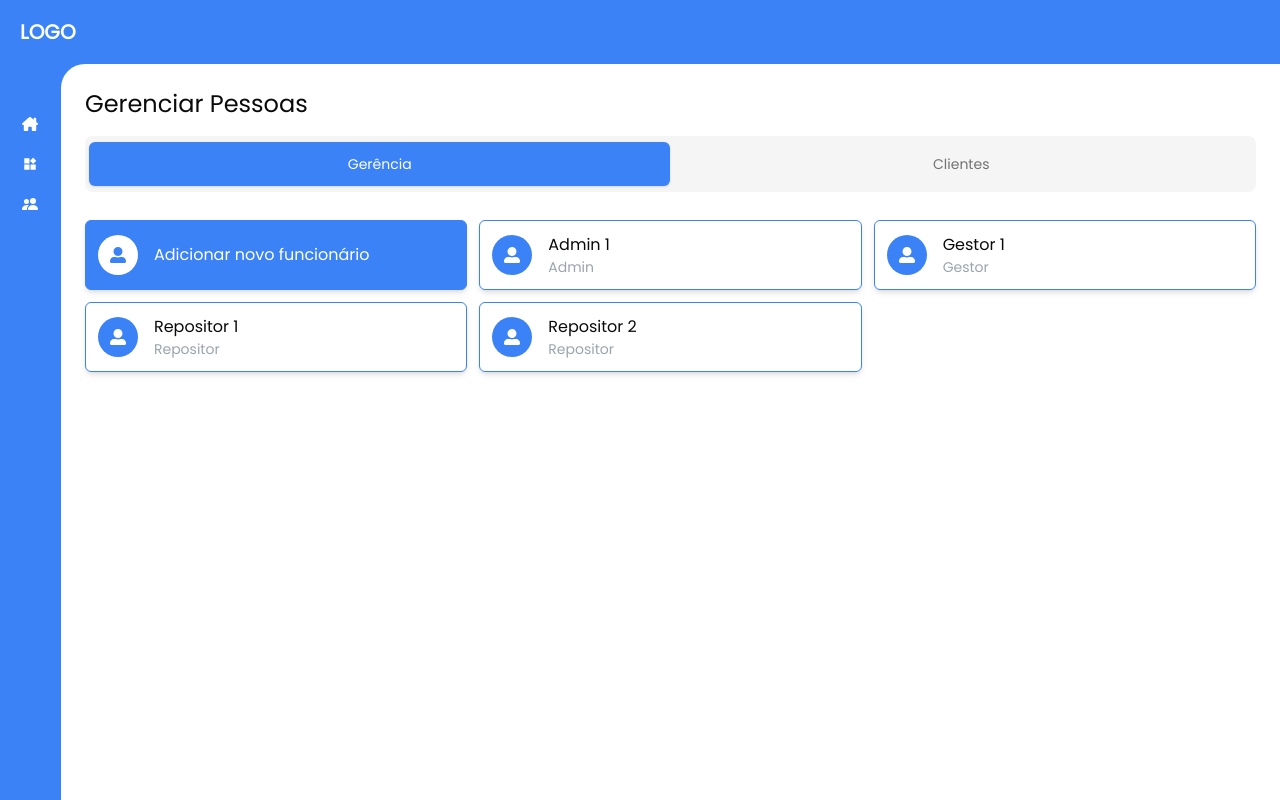
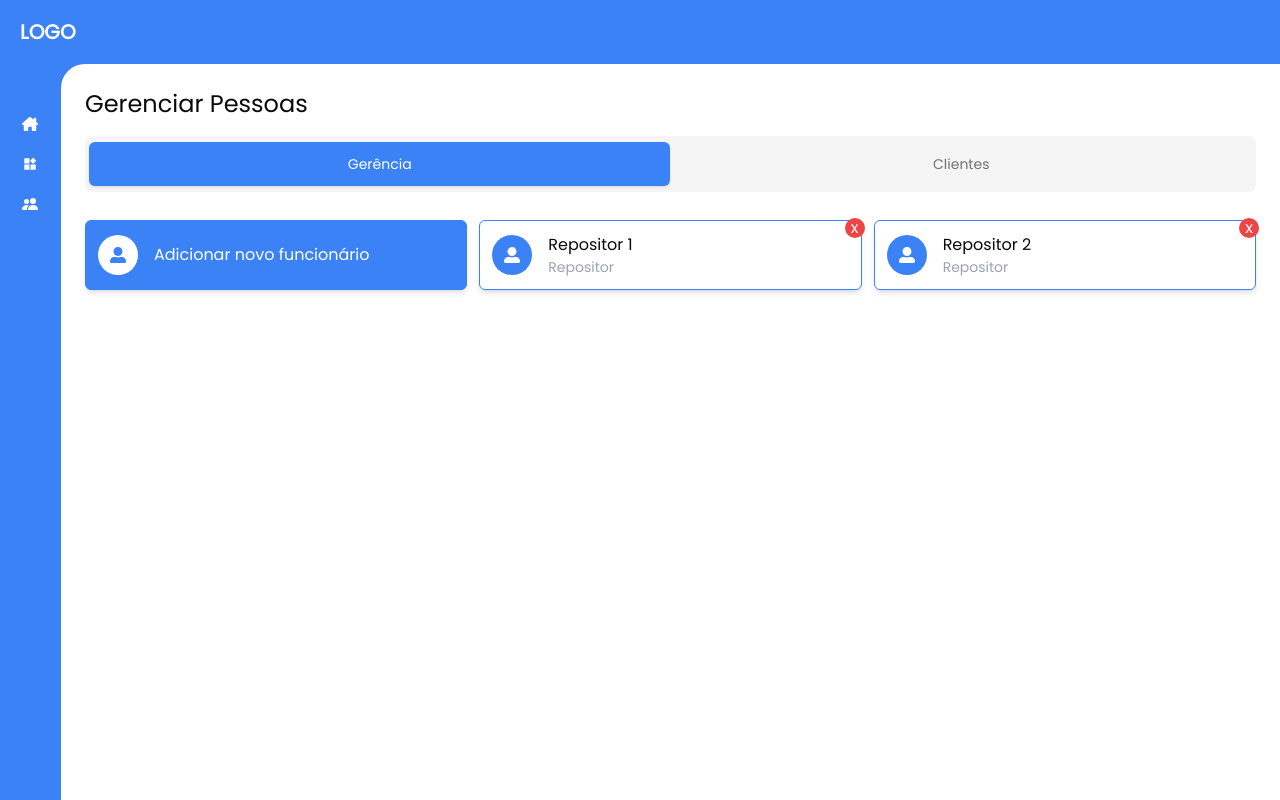
Before and after one commit to Campos1911/gestao-de-estoque, a Next.js app: page /pessoas in a window 1280 px wide. Built offline with nearby package versions, Linux system fonts and the light colour scheme; data requests are answered from the project's data file.

Commit message:
feature: Excluir clientes e funcionários

```diff
--- a/db.json
+++ b/db.json
@@ -14,16 +14,6 @@
     }
   ],
   "funcionarios": [
-    {
-      "nome": "Admin 1",
-      "cargo": "Admin",
-      "id": "e62b"
-    },
-    {
-      "nome": "Gestor 1",
-      "cargo": "Gestor",
-      "id": "59e6"
-    },
     {
       "nome": "Repositor 1",
       "cargo": "Repositor",
@@ -65,16 +55,6 @@
       "id": "cdea",
       "nome": "Recharged",
       "regiao": "Região 3"
-    },
-    {
-      "id": "44f2",
-      "nome": "Recharged",
-      "regiao": "Região 1"
-    },
-    {
-      "id": "9b24",
-      "nome": "Anthoni",
-      "regiao": "Região 1"
     }
   ],
   "dashboard": [
--- a/src/@types/index.ts
+++ b/src/@types/index.ts
@@ -9,11 +9,13 @@ export interface NavsProps {
 export interface FuncionariosProps {
   nome: string;
   cargo: string;
+  id?: string;
 }
 
 export interface ClientesProps {
   nome: string;
   regiao: string;
+  id?: string;
 }
 
 export interface ProdutosPros {
--- a/src/app/pessoas/page.tsx
+++ b/src/app/pessoas/page.tsx
@@ -63,7 +63,12 @@ const Pessoas = () => {
             setNovoFuncionario={setNovoFuncionario}
           />
           {pessoas.map((func, index) => (
-            <CardFuncionarios key={index} nome={func.nome} cargo={func.cargo} />
+            <CardFuncionarios
+              key={index}
+              nome={func.nome}
+              cargo={func.cargo}
+              id={func.id}
+            />
           ))}
         </TabsContent>
         <TabsContent
@@ -78,7 +83,12 @@ const Pessoas = () => {
             setClientes={setClientes}
           />
           {clientes.map((func, index) => (
-            <CardClientes key={index} nome={func.nome} regiao={func.regiao} />
+            <CardClientes
+              key={index}
+              nome={func.nome}
+              regiao={func.regiao}
+              id={func.id}
+            />
           ))}
         </TabsContent>
       </Tabs>
--- a/src/components/Card/CardClientes.tsx
+++ b/src/components/Card/CardClientes.tsx
@@ -19,10 +19,12 @@ const CardClientes = ({
   novoCliente,
   setNovoCliente,
   clientes,
+  id,
   setClientes,
 }: {
   nome: string;
   regiao?: string;
+  id?: string;
   novoCliente?: ClientesProps;
   setNovoCliente?: React.Dispatch<React.SetStateAction<ClientesProps>>;
   clientes?: ClientesProps[];
@@ -43,6 +45,14 @@ const CardClientes = ({
         novoCliente as ClientesProps,
       ])
     );
+  }
+
+  async function handleDeleteCliente() {
+    await fetch(`http://localhost:3000/clientes/${id}`, {
+      method: "DELETE",
+    }).then(() => {
+      window.location.reload();
+    });
   }
 
   if (nome === "Adicionar novo cliente") {
@@ -101,7 +111,13 @@ const CardClientes = ({
     );
   }
   return (
-    <div className="border border-blue-500 flex items-center rounded-md p-3 shadow-md cursor-default hover:bg-blue-500 duration-200 group gap-4">
+    <div className="border border-blue-500 flex items-center rounded-md p-3 shadow-md cursor-default hover:bg-blue-500 duration-200 group gap-4 relative">
+      <div
+        onClick={() => handleDeleteCliente()}
+        className="w-5 h-5 rounded-full absolute top-0 right-0 bg-red-500 flex items-center justify-center text-white cursor-pointer translate-x-1 translate-y-[-3px]"
+      >
+        x
+      </div>
       <div className="rounded-full w-10 h-10 bg-blue-500 text-white flex items-center justify-center group-hover:bg-white group-hover:text-blue-500">
         <FaUserAlt />
       </div>
--- a/src/components/Card/CardFuncionarios.tsx
+++ b/src/components/Card/CardFuncionarios.tsx
@@ -16,12 +16,14 @@ import { FuncionariosProps } from "@/@types";
 const CardFuncionarios = ({
   nome,
   cargo,
+  id,
   novoFuncionario,
   setNovoFuncionario,
   pessoas,
   setPessoas,
 }: {
   nome: string;
+  id?: string;
   cargo?: string;
   pessoas?: FuncionariosProps[];
   novoFuncionario?: FuncionariosProps;
@@ -42,6 +44,14 @@ const CardFuncionarios = ({
         ...(pessoas as FuncionariosProps[]),
         novoFuncionario as FuncionariosProps,
       ]);
+    });
+  }
+
+  async function handleDeleteFuncionario() {
+    await fetch(`http://localhost:3000/funcionarios/${id}`, {
+      method: "DELETE",
+    }).then(() => {
+      window.location.reload();
     });
   }
   if (nome === "Adicionar novo funcionário") {
@@ -100,7 +110,13 @@ const CardFuncionarios = ({
     );
   }
   return (
-    <div className="border border-blue-500 flex items-center rounded-md p-3 shadow-md cursor-default hover:bg-blue-500 duration-200 group gap-4">
+    <div className="border border-blue-500 flex items-center rounded-md p-3 shadow-md cursor-default hover:bg-blue-500 duration-200 group gap-4 relative">
+      <div
+        onClick={() => handleDeleteFuncionario()}
+        className="w-5 h-5 rounded-full absolute top-0 right-0 bg-red-500 flex items-center justify-center text-white cursor-pointer translate-x-1 translate-y-[-3px]"
+      >
+        x
+      </div>
       <div className="rounded-full w-10 h-10 bg-blue-500 text-white flex items-center justify-center group-hover:bg-white group-hover:text-blue-500">
         <FaUserAlt />
       </div>
--- a/src/components/Card/CardProdutos.tsx
+++ b/src/components/Card/CardProdutos.tsx
@@ -11,7 +11,6 @@ import {
   DialogTitle,
   DialogTrigger,
 } from "@/components/ui/dialog";
-import { useRouter } from "next/navigation";
 import { useToast } from "@/hooks/use-toast";
 const CardProdutos = ({
   nome,
```
